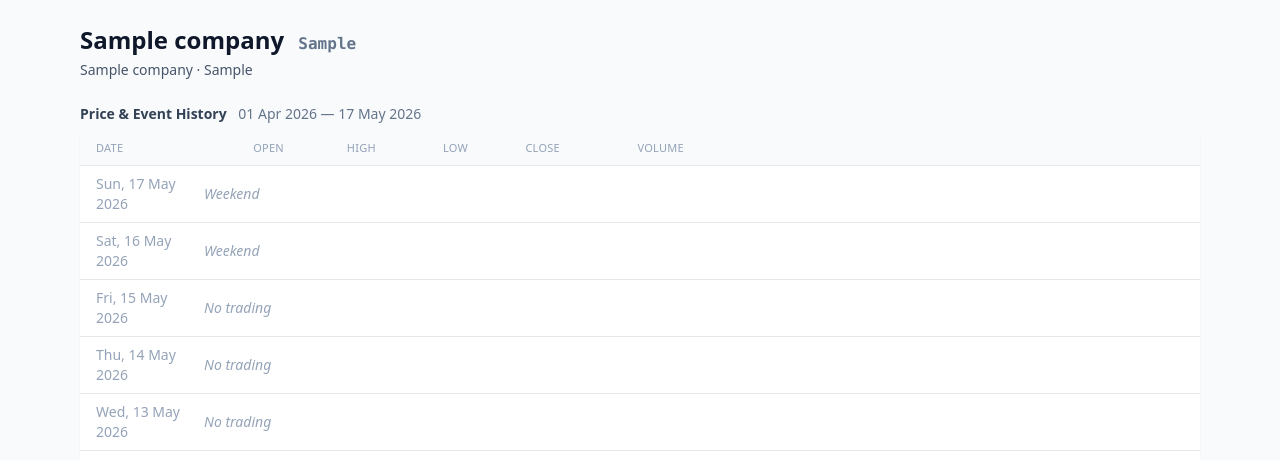
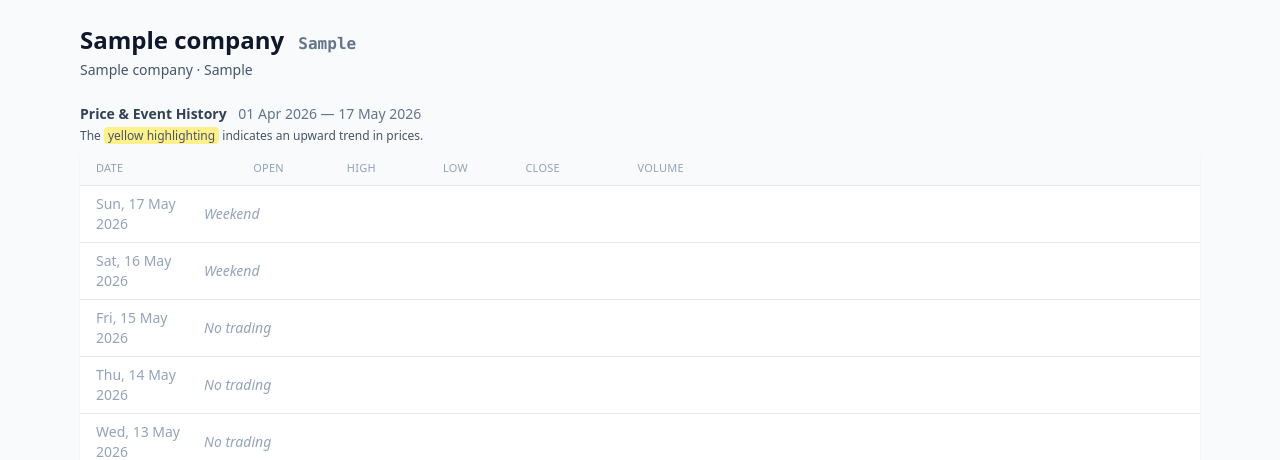
Before and after one commit to maxloopinmok/sgdr-pa, a Django app: a page that uses templates/companies/timeline.html in a window 1280 px wide. Shown: the part 45-505 px from the top of the page. Run offline with Django 5.2, Linux system fonts and the light colour scheme; tables that the repository leaves empty hold one stand-in row (values such as "Sample post"); data that the repository does not hold is empty; some libraries are stand-ins or nearby versions.

Commit message:
Add yellow-highlight legend under Price & Event History heading

```diff
--- a/templates/companies/timeline.html
+++ b/templates/companies/timeline.html
@@ -11,10 +11,13 @@
 </section>
 
 <section class="mt-6">
-  <h2 class="text-sm font-semibold text-slate-700 mb-2">
+  <h2 class="text-sm font-semibold text-slate-700 mb-1">
     Price &amp; Event History
     <span class="ml-2 font-normal text-slate-500">{{ price_start|date:"d M Y" }} — {{ price_end|date:"d M Y" }}</span>
   </h2>
+  <p class="text-xs text-slate-600 mb-2">
+    The <span class="bg-yellow-200 rounded px-1">yellow highlighting</span> indicates an upward trend in prices.
+  </p>
   <div class="bg-white rounded shadow-sm divide-y overflow-x-auto">
     <div class="hidden sm:flex items-center gap-3 px-4 py-2 text-[11px] uppercase tracking-wide text-slate-400 bg-slate-50">
       <span class="w-24">Date</span>
```
